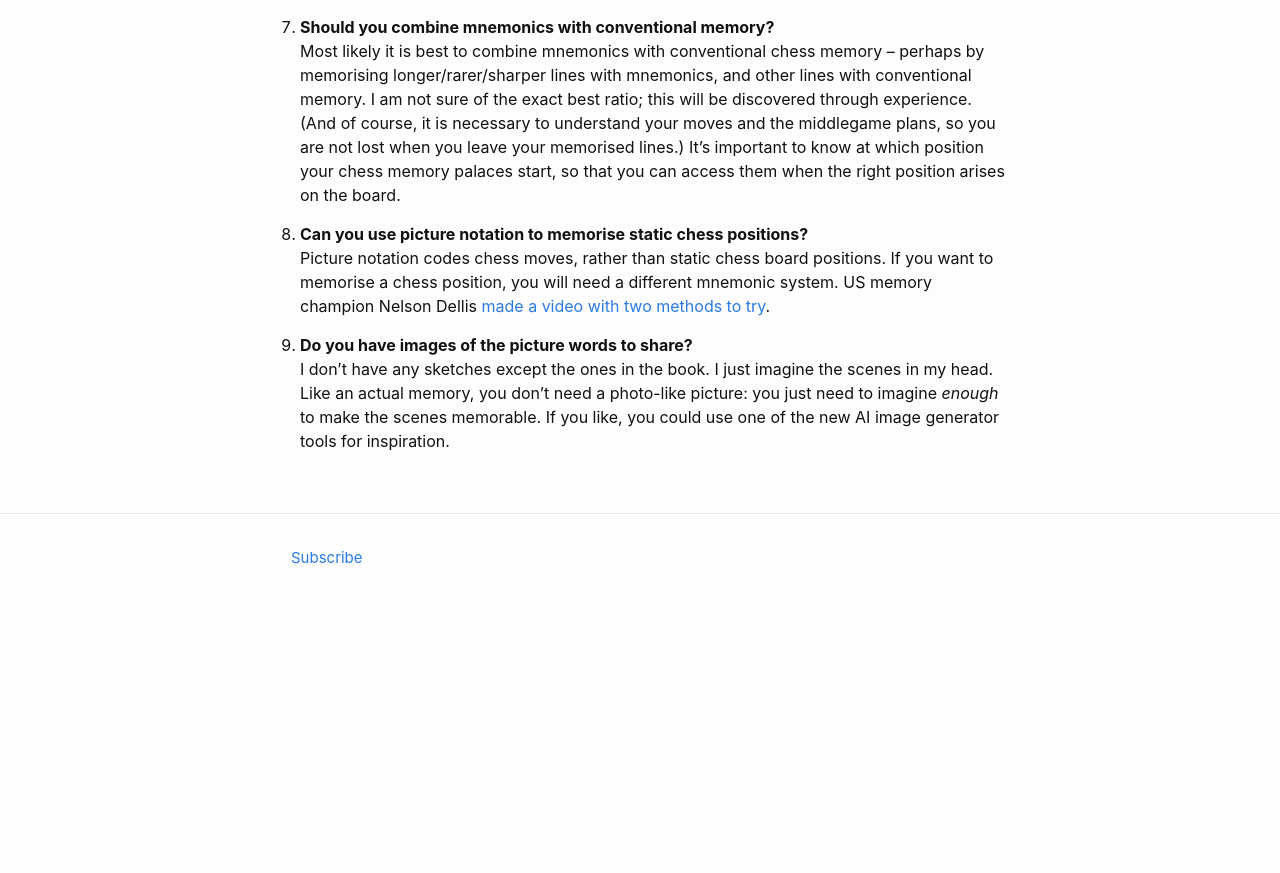
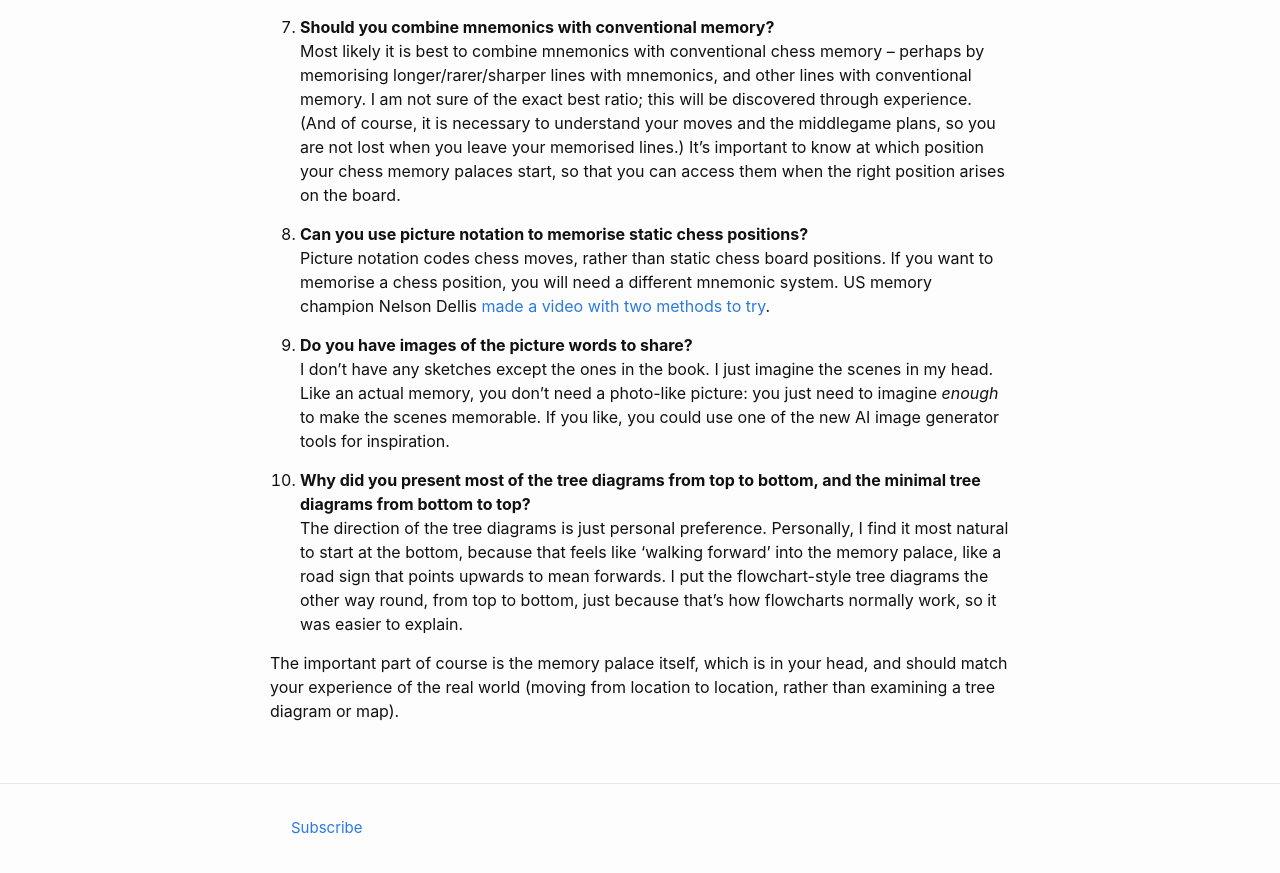
Before and after one commit to liontailedmacaque/liontailedmacaque.github.io, a Jekyll site: the page built from chessmemorypalace/faq.md, in a window 1280 px wide and 900 px high, scrolled down 1634 px. Shown: the top 873 px of the window. Built offline with Jekyll 4.4.1, drawn with Linux system fonts in a browser that asks for light colours; before the commit the page ends 2264 px from its top, so only the background shows below that.

Commit message:
Update faq.md
add q10

```diff
--- a/chessmemorypalace/faq.md
+++ b/chessmemorypalace/faq.md
@@ -39,3 +39,8 @@ I am grateful that the quote above does not apply to me, for several readers hav
 
 9. **Do you have images of the picture words to share?**\
     I don't have any sketches except the ones in the book. I just imagine the scenes in my head. Like an actual memory, you don't need a photo-like picture: you just need to imagine *enough* to make the scenes memorable. If you like, you could use one of the new AI image generator tools for inspiration.
+
+10. **Why did you present most of the tree diagrams from top to bottom, and the minimal tree diagrams from bottom to top?**\
+    The direction of the tree diagrams is just personal preference. Personally, I find it most natural to start at the bottom, because that feels like 'walking forward' into the memory palace, like a road sign that points upwards to mean forwards. I put the flowchart-style tree diagrams the other way round, from top to bottom, just because that's how flowcharts normally work, so it was easier to explain.
+
+The important part of course is the memory palace itself, which is in your head, and should match your experience of the real world (moving from location to location, rather than examining a tree diagram or map).
```
